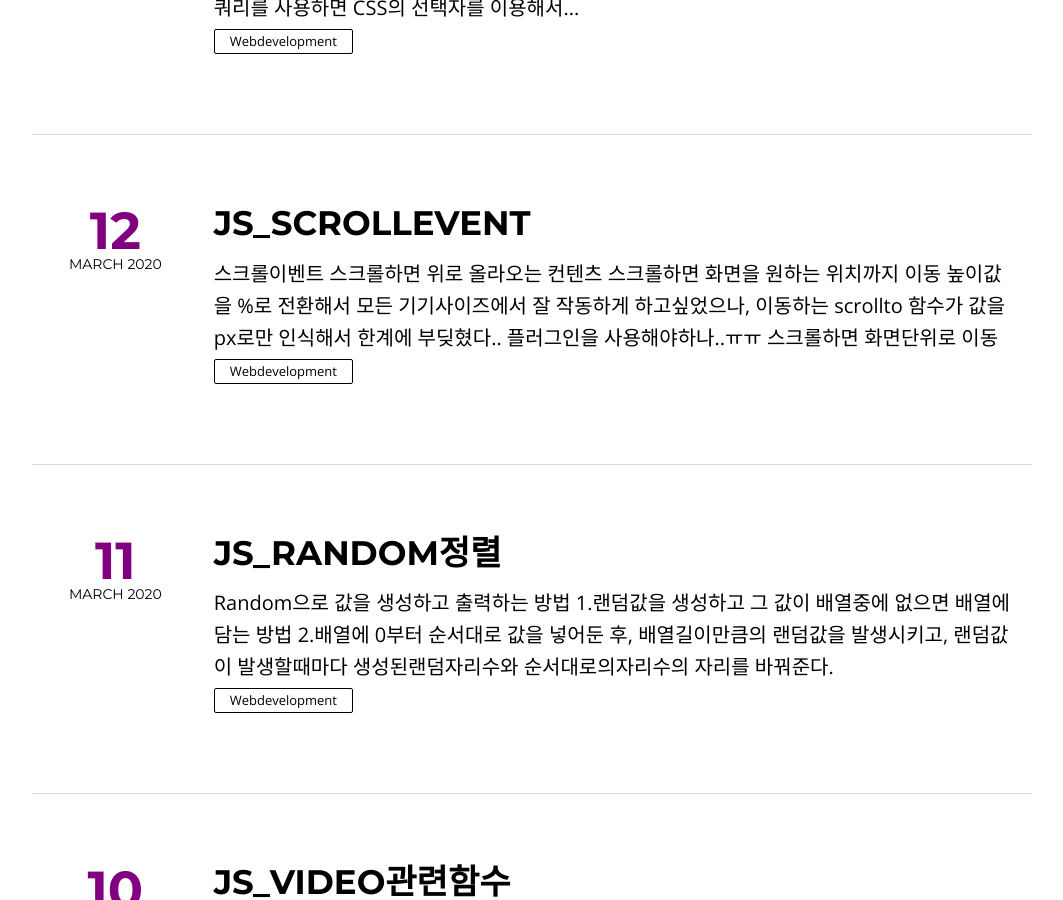
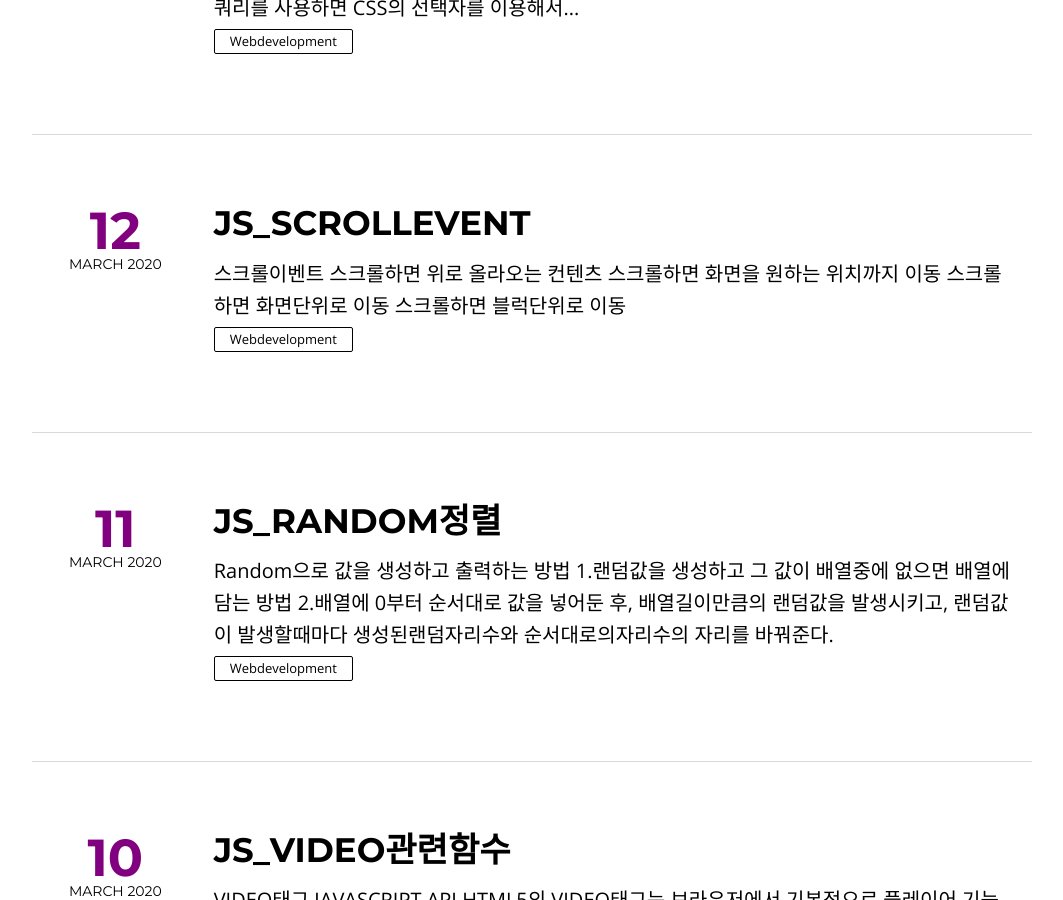
Before and after one commit to lsh58/lsh58.github.io, a Jekyll site: the page built from index.html, in a window 1280 px wide and 900 px high, scrolled down 1884 px. Shown: the whole window, without its empty margins (108-1171 px from the left). Built offline with Jekyll 4.4.1, drawn with Linux system fonts in a browser that asks for light colours; nearby versions of some CDN libraries; the list of posts is cut into pages by our own code.

Commit message:
Update 2020-03-12-JS_ScrollEvent.md

```diff
--- a/_posts/2020-03-12-JS_ScrollEvent.md
+++ b/_posts/2020-03-12-JS_ScrollEvent.md
@@ -25,18 +25,22 @@
 </div>
 
 
-
 ### 스크롤하면 화면을 원하는 위치까지 이동
 
 <div class="code">
 <iframe width="100%" height="600" src="//jsfiddle.net/lsh58/degsj0zo/23/embedded/html,result/dark/" allowfullscreen="allowfullscreen" allowpaymentrequest frameborder="0"></iframe>
 </div>
 
-높이값을 %로 전환해서 모든 기기사이즈에서 잘 작동하게 하고싶었으나, 이동하는 scrollto 함수가 값을 px로만 인식해서 한계에 부딪혔다..
-플러그인을 사용해야하나..ㅠㅠ
 
 ### 스크롤하면 화면단위로 이동
 
 <div class="code">
 <iframe width="100%" height="600" src="//jsfiddle.net/lsh58/x0s6t7hg/5/embedded/html,result/dark/" allowfullscreen="allowfullscreen" allowpaymentrequest frameborder="0"></iframe>
 </div>
+
+
+### 스크롤하면 블럭단위로 이동
+
+<div class="code">
+<iframe width="100%" height="600" src="//jsfiddle.net/lsh58/svdkzc4x/1/embedded/html,result/dark/" allowfullscreen="allowfullscreen" allowpaymentrequest frameborder="0"></iframe>
+</div>
```
